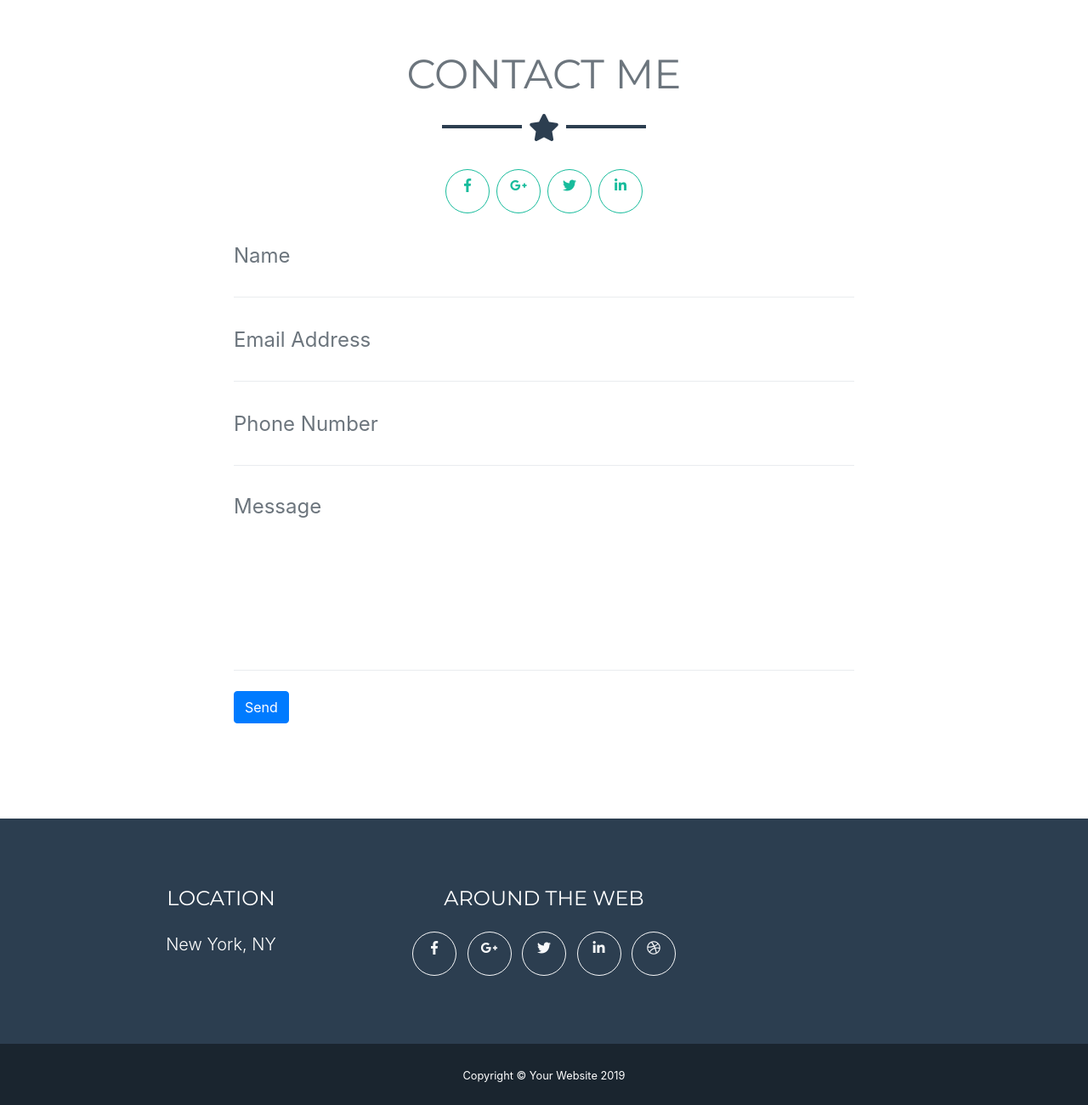
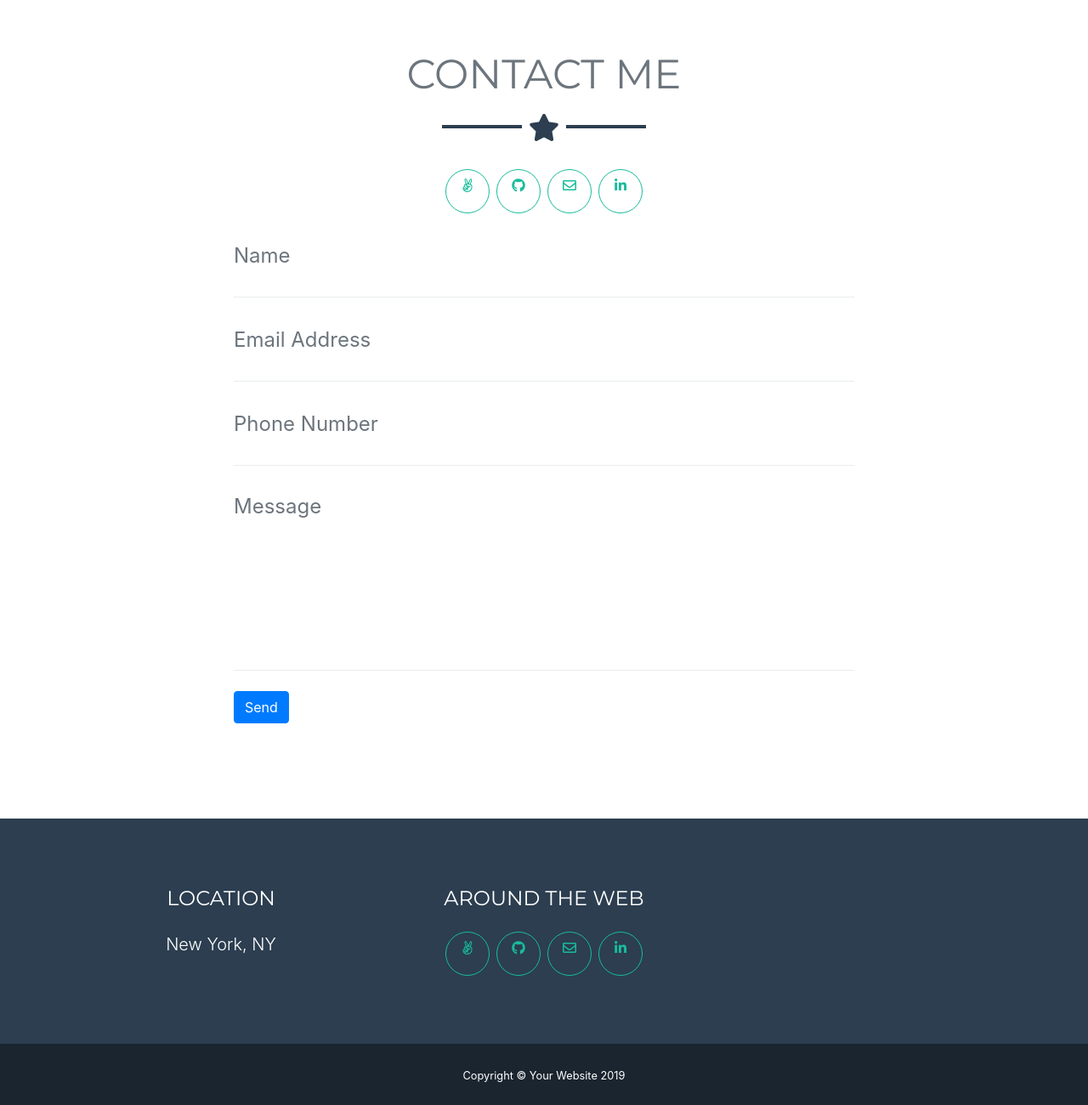
Before and after one commit to kamanfi/githubPersonalSite, a website with bundled scripts: page index.html in a window 1280 px wide. Shown: the part 2200-3500 px from the top of the page at 85% size. Built offline with nearby package versions, Linux system fonts and the light colour scheme.

Commit message:
change contact me link

```diff
--- a/index.html
+++ b/index.html
@@ -171,18 +171,18 @@
       <hr class="star-dark mb-5">
       <ul class="list-inline mb-0 contact_links">
         <li class="list-inline-item">
-          <a class="btn btn-outline-light btn-social text-center rounded-circle" href="#">
-            <i class="fab fa-fw fa-facebook-f"></i>
+          <a class="btn btn-outline-light btn-social text-center rounded-circle" href="https://angel.co/kwasi-amanfi?al_content=view+your+profile&al_source=transaction_feed%2Fnetwork_sidebar">
+            <i class="fab fa-angellist"></i>
           </a>
         </li>
         <li class="list-inline-item">
-          <a class="btn btn-outline-light btn-social text-center rounded-circle" target="_blank"  href="#">
-            <i class="fab fa-fw fa-google-plus-g"></i>
+          <a class="btn btn-outline-light btn-social text-center rounded-circle" target="_blank"  href="https://github.com/">
+            <i class="fab fa-github"></i>
           </a>
         </li>
         <li class="list-inline-item">
-          <a class="btn btn-outline-light btn-social text-center rounded-circle" target="_blank"  href="#">
-            <i class="fab fa-fw fa-twitter"></i>
+          <a class="btn btn-outline-light btn-social text-center rounded-circle" target="_top"  href="mailto:kamanfi@gmail.com">
+            <i class="far fa-envelope"></i>
           </a>
         </li>
         <li class="list-inline-item">
@@ -251,37 +251,30 @@
         <div class="col-md-4 mb-5 mb-lg-0">
           <h4 class="text-uppercase mb-4">Location</h4>
           <p class="lead mb-0">New York, NY
-            <!-- <br>Clark, MO 65243</p> -->
         </div>
         <div class="col-md-4 mb-5 mb-lg-0">
           <h4 class="text-uppercase mb-4">Around the Web</h4>
-          <ul class="list-inline mb-0">
+          <ul class="list-inline mb-0 contact_links">
             <li class="list-inline-item">
-              <a class="btn btn-outline-light btn-social text-center rounded-circle" href="#">
-                <i class="fab fa-fw fa-facebook-f"></i>
+              <a class="btn btn-outline-light btn-social text-center rounded-circle" href="https://angel.co/kwasi-amanfi?al_content=view+your+profile&al_source=transaction_feed%2Fnetwork_sidebar">
+                <i class="fab fa-angellist"></i>
               </a>
             </li>
             <li class="list-inline-item">
-              <a class="btn btn-outline-light btn-social text-center rounded-circle" href="#">
-                <i class="fab fa-fw fa-google-plus-g"></i>
+              <a class="btn btn-outline-light btn-social text-center rounded-circle" target="_blank"  href="https://github.com/">
+                <i class="fab fa-github"></i>
               </a>
             </li>
             <li class="list-inline-item">
-              <a class="btn btn-outline-light btn-social text-center rounded-circle" href="#">
-                <i class="fab fa-fw fa-twitter"></i>
+              <a class="btn btn-outline-light btn-social text-center rounded-circle" target="_top"  href="mailto:kamanfi@gmail.com">
+                <i class="far fa-envelope"></i>
               </a>
             </li>
             <li class="list-inline-item">
-              <a class="btn btn-outline-light btn-social text-center rounded-circle" href="https://www.linkedin.com/in/kwasi-amanfi-758099185/">
+              <a class="btn btn-outline-light btn-social text-center rounded-circle" target="_blank" href="https://www.linkedin.com/in/kwasi-amanfi-758099185/">
                 <i class="fab fa-fw fa-linkedin-in"></i>
               </a>
             </li>
-            <li class="list-inline-item">
-              <a class="btn btn-outline-light btn-social text-center rounded-circle" href="#">
-                <i class="fab fa-fw fa-dribbble"></i>
-              </a>
-            </li>
-          </ul>
         </div>
         <!-- <div class="col-md-4">
           <h4 class="text-uppercase mb-4">About Freelancer</h4>
```
